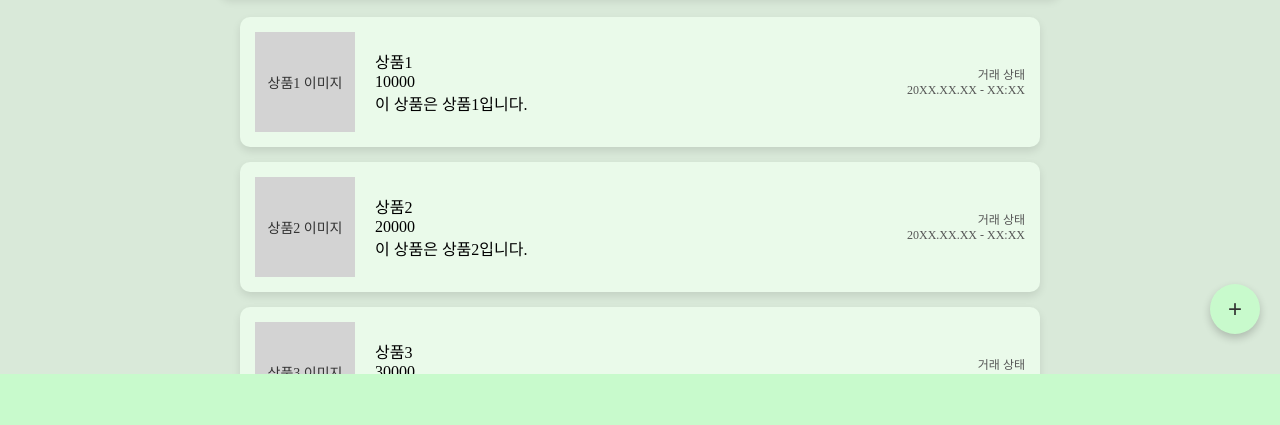
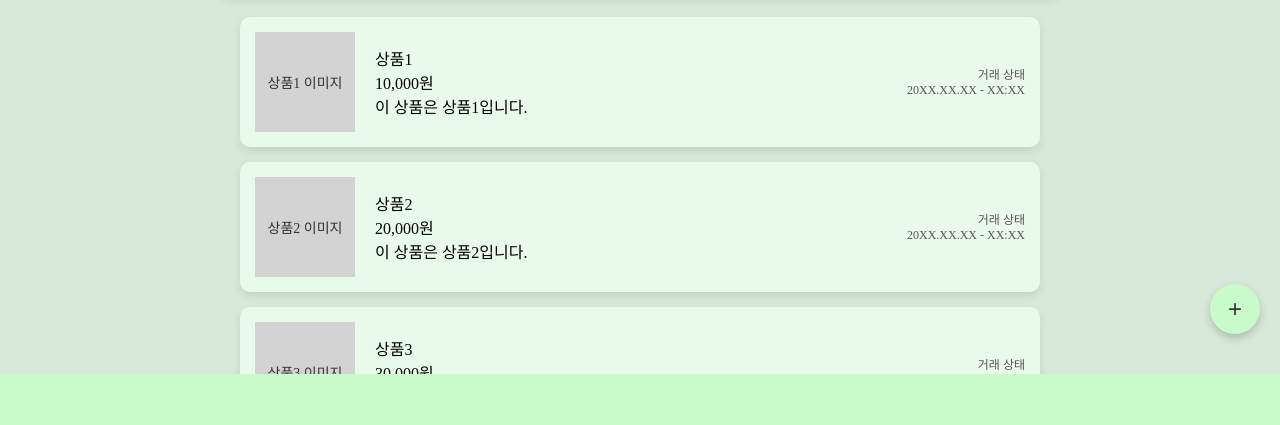
Before and after one commit to JaeSeungJae/DB_Project, a React (Vite) app in the folder Frontend/shopping_mall/: page /market in a window 1280 px wide. Shown: the part 306-731 px from the top of the page. Built offline with nearby package versions, Linux system fonts and the light colour scheme.

Commit message:
fix: 가격 출력 시 콤마 추가

```diff
--- a/Frontend/shopping_mall/src/pages/Market/MarketMain.jsx
+++ b/Frontend/shopping_mall/src/pages/Market/MarketMain.jsx
@@ -44,6 +44,11 @@ const tempProductList = [
 ]
 
 const MarketMain = () => {
+    const handleKeyDown = (e) => {
+        if (e.key == "Enter") {
+            handleSearch();
+        }
+    }
 
     const truncateDesc = (text, limit) => {
         if (text.length > limit) {
@@ -60,7 +65,7 @@ const MarketMain = () => {
                 <ImageBox>{product.product_image}</ImageBox>
                 <ProductInfo>
                     <div>{product.product_name}</div>
-                    <div>{product.product_price}</div>
+                    <div>{Number(product.product_price).toLocaleString('ko-KR')}원</div>
                     <div>{truncateDesc(product.product_description, 30)}</div>
                 </ProductInfo>
                 <ProductStatus>
@@ -91,7 +96,7 @@ const MarketMain = () => {
         <InputGroup>
           <Label htmlFor="search">상품 검색</Label>
           <InputField id="search" type="text" placeholder="Search for items"
-          value={search} onChange={(e) => setSearch(e.target.value)}/>
+          value={search} onChange={(e) => setSearch(e.target.value)} onKeyDown={handleKeyDown}/>
         </InputGroup>
         <InputGroup>
           <Label htmlFor="price">금액대 설정</Label>
```
